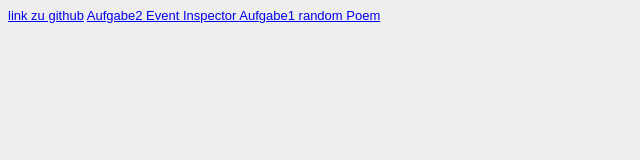
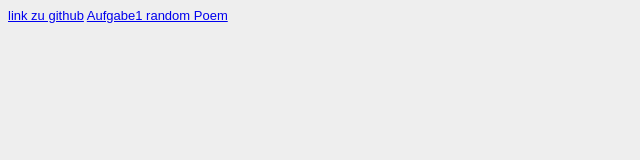
Before and after one commit to Paulerju/EIA2, a plain HTML site: page steckbrief/steckbrief.htm in a window 1280 px wide. Shown: the whole page, without its empty margins (0-640 px from the left). Drawn offline with Linux system fonts and the light colour scheme.

Commit message:
Update steckbrief.htm

```diff
--- a/steckbrief/steckbrief.htm
+++ b/steckbrief/steckbrief.htm
@@ -14,7 +14,6 @@ body {
 <body>
 	<!-- Hier die Links zu den gelösten Aufgaben einstellen, aktuelle oben, alte stehen lassen! Format: Aufgabenbezeichnung, Datum -->
 	 <a  href="https://github.com/Paulerju/EIA2" target="_blank">link zu github</a>
-	 <a  href="https://github.com/Paulerju/EIA2/tree/main/A02_EventInspector"> Aufgabe2 Event Inspector </a>
 	 <a href="https://github.com/Paulerju/EIA2/tree/main/A01_randomPoem" target="_blank">Aufgabe1 random Poem</a>
 </body>
 </html>
```
